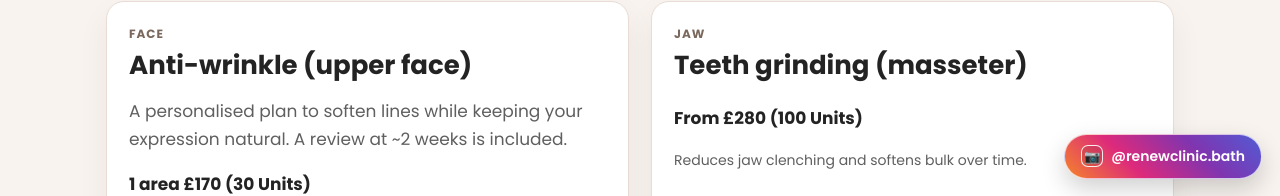
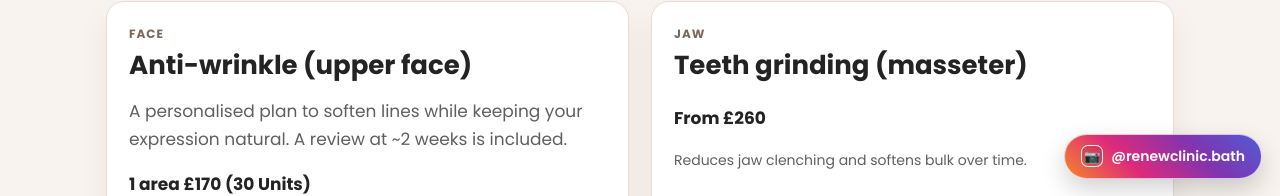
Before and after one commit to rochfordadam-alt/RenewClinic, a plain HTML site: page pricing.html in a window 1280 px wide. Shown: the part 603-799 px from the top of the page. Drawn offline with Linux system fonts and the light colour scheme.

Commit message:
Update price for teeth grinding treatment

```diff
--- a/pricing.html
+++ b/pricing.html
@@ -159,7 +159,7 @@ hr.soft{border:0;border-top:1px solid var(--border);margin:16px 0}
     <section class="card" id="masseter">
       <div class="kicker">Jaw</div>
       <h2>Teeth grinding (masseter)</h2>
-      <p><span class="price">From £280 (100 Units)</span></p>
+      <p><span class="price">From £260 </span></p>
       <p class="small">Reduces jaw clenching and softens bulk over time.</p>
     </section>
 
```
